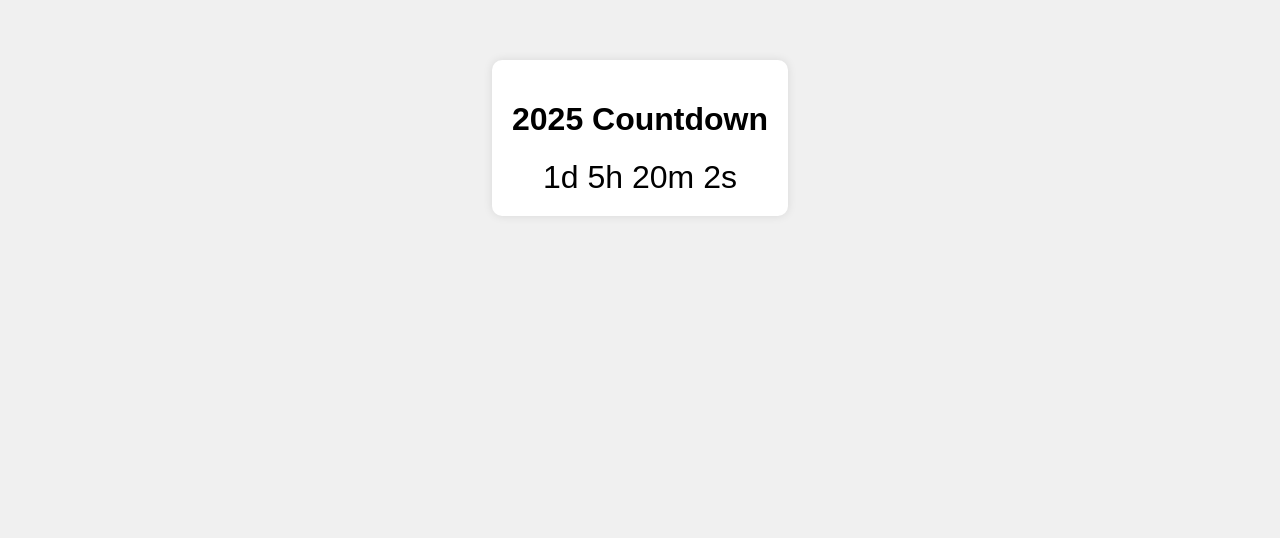
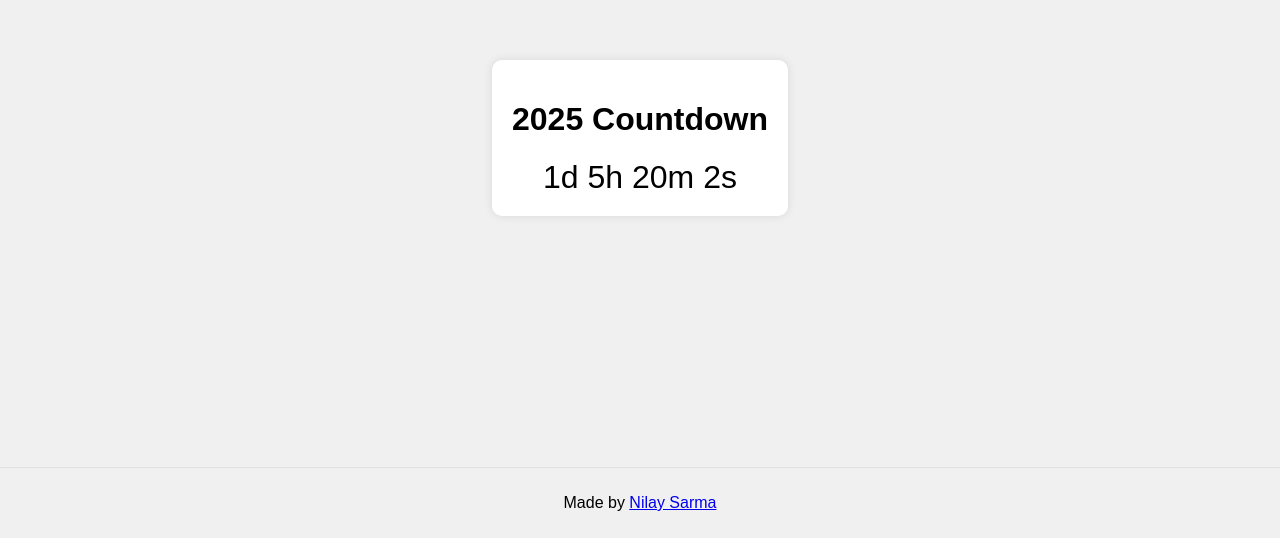
Before and after one commit to nilaysarma/nilaysarma.github.io, a plain HTML site: page 2025-Countdown/index.html in a window 1280 px wide. Shown: the part 262-800 px from the top of the page. Drawn offline with Linux system fonts and the light colour scheme.

Commit message:
updated 2025 countdown

```diff
--- a/2025-Countdown/index.html
+++ b/2025-Countdown/index.html
@@ -3,14 +3,25 @@
 <head>
     <meta charset="UTF-8">
     <meta name="viewport" content="width=device-width, initial-scale=1.0">
-    <title>2025 Countdown</title>
+    <meta property="og:title" content="2025 Countdown - Nilay Sarma">
+    <meta property="og:site_name" content="Nilay Sarma">
+    <meta property="og:url" content="https://nilaysarma.github.io/">
+    <meta property="og:description" content="A simple countdown to the year 2025.">
+    <meta property="og:type" content="website">
+    <meta property="og:image" content="https://nilaysarma.github.io/assets/NilayAscii.png">
+    <link rel="canonical" href="https://nilaysarma.github.io/2025-Countdown/">
+    <title>2025 Countdown - Nilay Sarma</title>
     <link rel="stylesheet" href="style.css">
+    <link rel="shortcut icon" href="../assets/favicon.png" type="image/x-icon">
 </head>
 <body>
     <div class="countdown-container">
         <h1>2025 Countdown</h1>
         <div id="countdown"></div>
     </div>
+    <footer>
+        <p>Made by <a href="https://nilaysarma.github.io/">Nilay Sarma</a></p>
+    </footer>
     <script src="script.js"></script>
 </body>
 </html>
--- a/2025-Countdown/style.css
+++ b/2025-Countdown/style.css
@@ -20,3 +20,13 @@ body {
     font-size: 2em;
     margin-top: 20px;
 }
+
+footer {
+    position: fixed;
+    bottom: 0;
+    width: 100%;
+    text-align: center;
+    padding: 10px;
+    background-color: #f0f0f0;
+    border-top: 1px solid #e0e0e0;
+}
```
